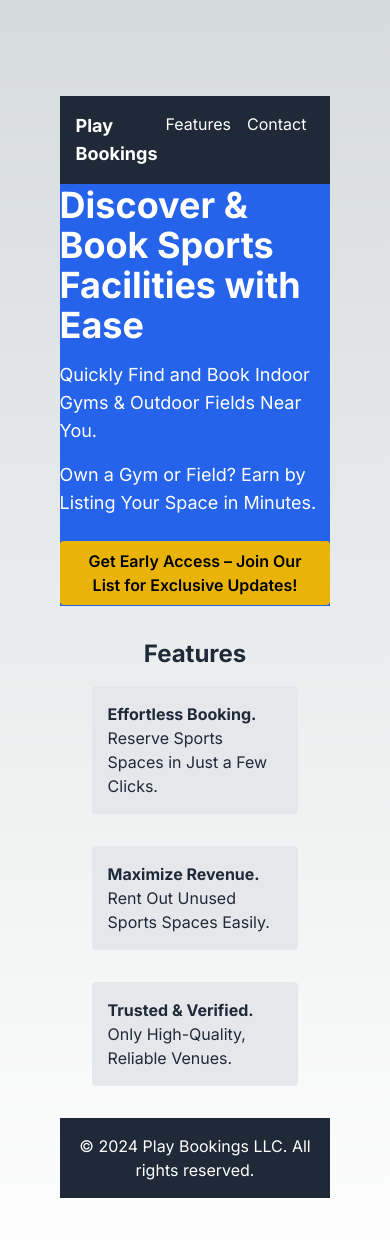
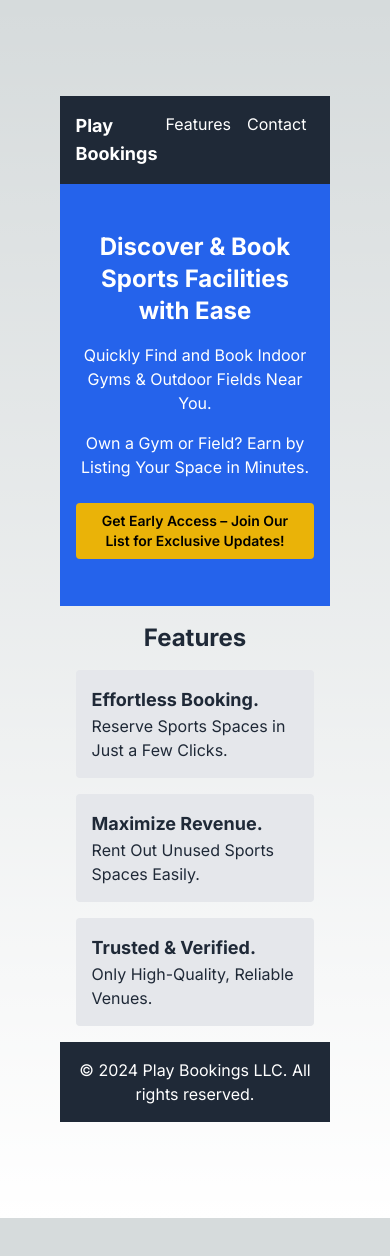
Before and after one commit to jensenmiers/PlayBookings.com, a Next.js app in the folder play-bookings/: page / in a window 390 px wide. Shown: the top 1256 px of the page. After the commit the page ends 1218 px from the top, so only its background shows below. Built offline with nearby package versions, Linux system fonts and the light colour scheme.

Commit message:
mobile layout better

```diff
--- a/play-bookings/src/app/page.js
+++ b/play-bookings/src/app/page.js
@@ -16,27 +16,40 @@ export default function Home() {
         </header>
 
         {/* Hero Section */}
-        <section className="flex flex-col items-center justify-center h-[50vh] bg-blue-600 text-white">
-          <h2 className="text-4xl font-bold">Discover & Book Sports Facilities with Ease</h2>
-          <p className="mt-4 text-lg">Quickly Find and Book Indoor Gyms & Outdoor Fields Near You.</p>
-          <p className="mt-4 text-lg">Own a Gym or Field? Earn by Listing Your Space in Minutes.</p>
-          <button className="mt-6 px-6 py-2 bg-yellow-500 text-black font-semibold rounded">Get Early Access – Join Our List for Exclusive Updates!</button>
+        {/* <section className="flex flex-col items-center justify-center h-[50vh] bg-blue-600 text-white"> */}
+        <section className="flex flex-col items-center justify-center min-h-[50vh] bg-blue-600 text-white px-4 sm:px-6 lg:px-8">
+          {/* <h2 className="text-4xl font-bold">Discover & Book Sports Facilities with Ease</h2> */}
+          <h2 className="text-2xl sm:text-3xl lg:text-4xl font-bold text-center">
+            Discover & Book Sports Facilities with Ease
+          </h2>
+          {/* <p className="mt-4 text-lg">Quickly Find and Book Indoor Gyms & Outdoor Fields Near You.</p> */}
+          <p className="mt-4 text-base sm:text-lg text-center">
+    Quickly Find and Book Indoor Gyms & Outdoor Fields Near You.
+  </p>
+          {/* <p className="mt-4 text-lg">Own a Gym or Field? Earn by Listing Your Space in Minutes.</p> */}
+          <p className="mt-4 text-base sm:text-lg text-center">
+    Own a Gym or Field? Earn by Listing Your Space in Minutes.
+  </p>
+          {/* <button className="mt-6 px-6 py-2 bg-yellow-500 text-black font-semibold rounded">Get Early Access – Join Our List for Exclusive Updates!</button> */}
+          <button className="mt-6 px-4 sm:px-6 py-2 bg-yellow-500 text-black font-semibold rounded text-sm sm:text-base w-full sm:w-auto max-w-xs">
+            Get Early Access – Join Our List for Exclusive Updates!
+          </button>
         </section>
 
         {/* Features Section */}
-        <section id="features" className="p-8">
-          <h3 className="text-2xl font-bold text-center features-text">Features</h3>
-          <div className="mt-4 grid grid-cols-1 md:grid-cols-3 gap-8">
+        <section id="features" className="p-4 sm:p-8">
+          <h3 className="text-2xl sm:text-2xl font-bold text-center text-gray-800 dark:text-white">Features</h3>
+          <div className="mt-4 grid grid-cols-1 md:grid-cols-3 gap-4 sm:gap-8">
             <div className="p-4 bg-gray-200 rounded features-text">
-              <h4 className="font-bold">Effortless Booking.</h4>
+              <h4 className="font-bold text-lg">Effortless Booking.</h4>
               <p>Reserve Sports Spaces in Just a Few Clicks.</p>
             </div>
             <div className="p-4 bg-gray-200 rounded features-text">
-              <h4 className="font-bold">Maximize Revenue.</h4>
+              <h4 className="font-bold text-lg">Maximize Revenue.</h4>
               <p>Rent Out Unused Sports Spaces Easily.</p>
             </div>
             <div className="p-4 bg-gray-200 rounded features-text">
-              <h4 className="font-bold">Trusted & Verified.</h4>
+              <h4 className="font-bold text-lg">Trusted & Verified.</h4>
               <p>Only High-Quality, Reliable Venues.</p>
             </div>
           </div>
```
